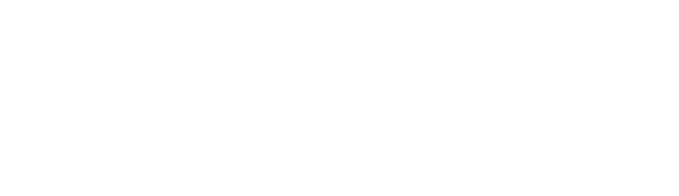
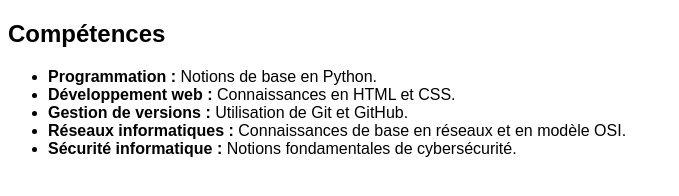
Before and after one commit to steph-dev17/mon-cv, a plain HTML site: page index.html in a window 1280 px wide. Shown: the whole page, without its empty margins (0-679 px from the left). Drawn offline with Linux system fonts and the light colour scheme.

Commit message:
mise en place de la section competences

```diff
--- a/index.html
+++ b/index.html
@@ -14,7 +14,31 @@
   <!-- FORMATIONS -->
 
   <!-- COMPETENCES -->
-
+<section id="competences">
+    <h2>Compétences</h2>
+    <ul>
+        <li>
+            <strong>Programmation :</strong>
+            Notions de base en Python.
+        </li>
+        <li>
+            <strong>Développement web :</strong>
+            Connaissances en HTML et CSS.
+        </li>
+        <li>
+            <strong>Gestion de versions :</strong>
+            Utilisation de Git et GitHub.
+        </li>
+        <li>
+            <strong>Réseaux informatiques :</strong>
+            Connaissances de base en réseaux et en modèle OSI.
+        </li>
+        <li>
+            <strong>Sécurité informatique :</strong>
+            Notions fondamentales de cybersécurité.
+        </li>
+    </ul>
+</section>
   <!-- ASSOCIATIONS -->
 </body>
 </html>
```
